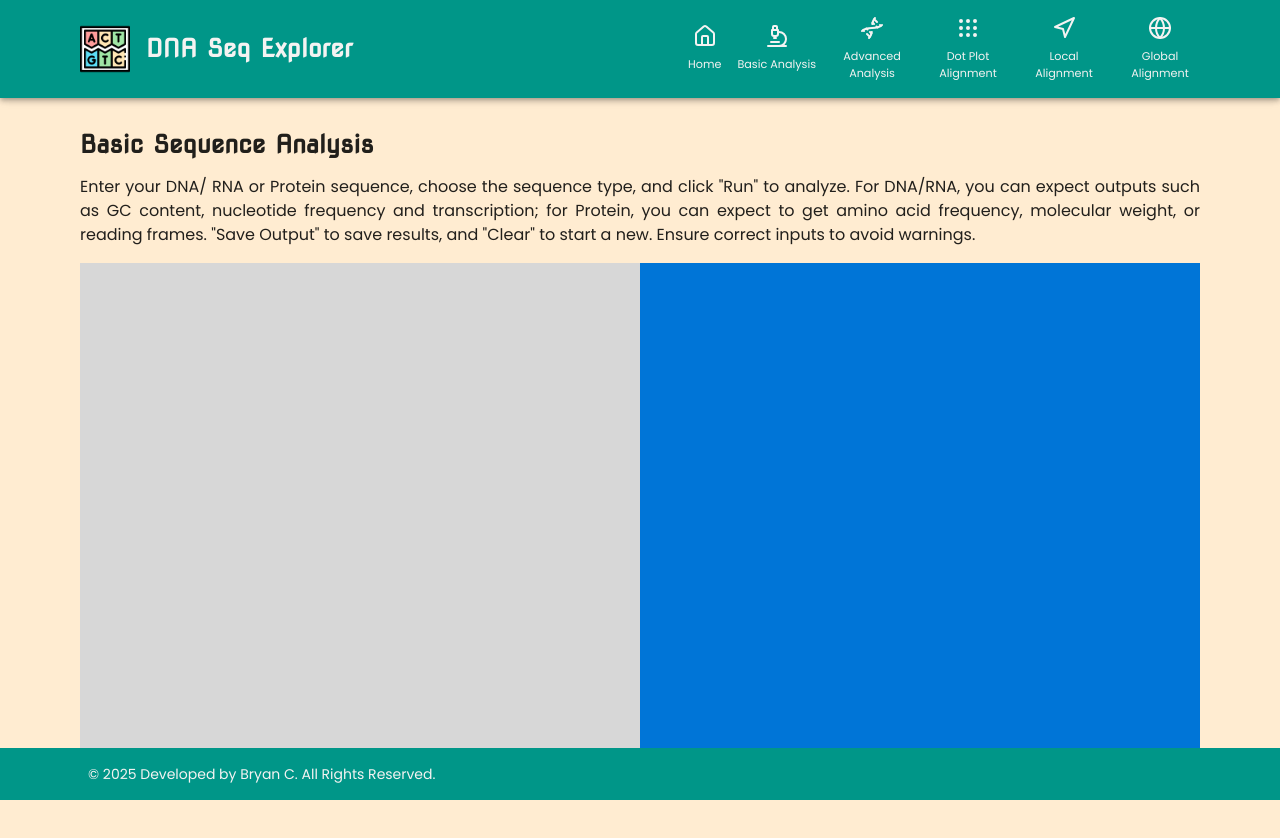
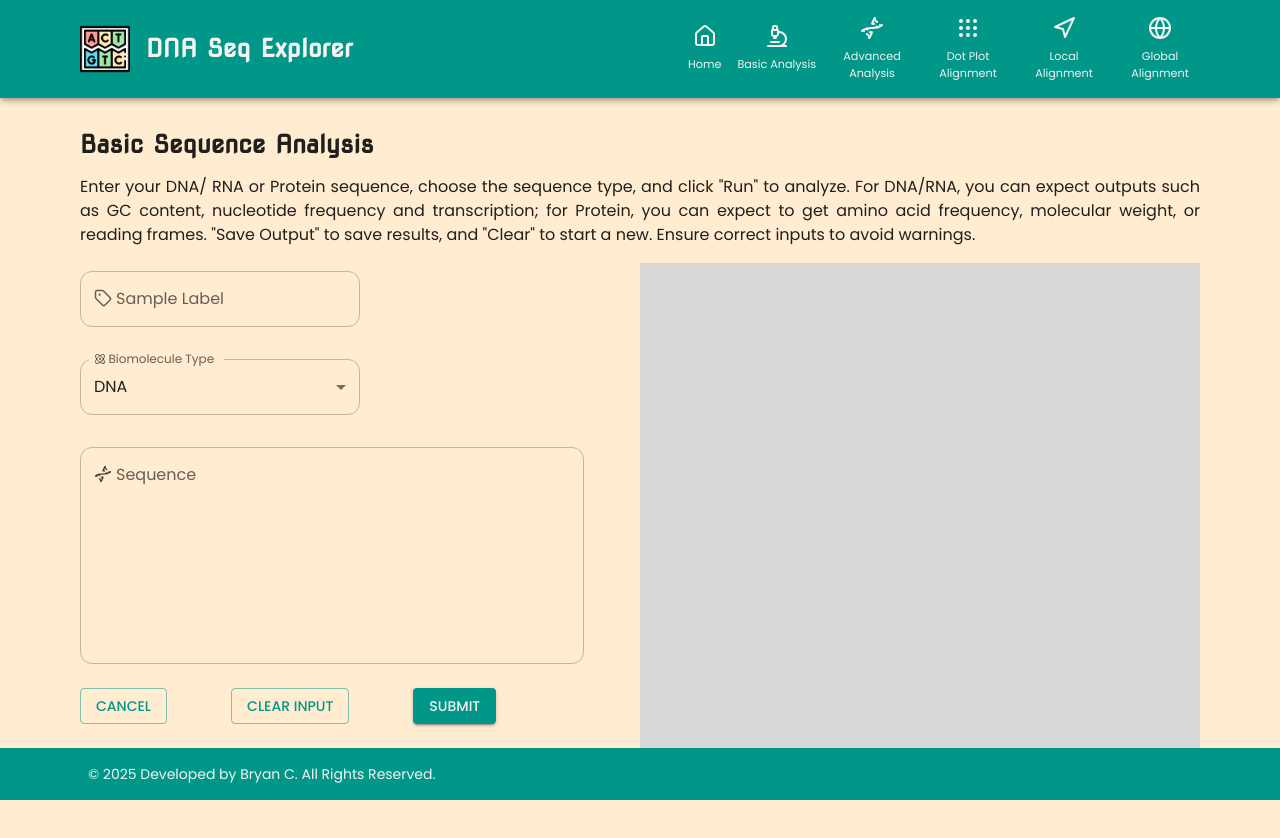
Before and after one commit to bryancastillo10/dna-seq-explorer, a React (Vite) app in the folder client/: page /basic in a window 1280 px wide. Shown: the top 838 px of the page. Built offline with nearby package versions, Linux system fonts and the light colour scheme.

Commit message:
🧩 component: static input block

```diff
--- /dev/null
+++ b/client/src/components/layout/InputSingleSequenceBlock.tsx
@@ -0,0 +1,67 @@
+import {
+  Box,
+  FormControl,
+  Select,
+  TextField,
+  InputLabel,
+  MenuItem,
+  Button
+} from "@mui/material";
+import { Tag, Atom, Dna  } from "lucide-react";
+import FormFieldLabel from "../ui/FormFieldLabel";
+const InputSingleSequenceBlock = () => {
+  const moleculeOptions = ["DNA", "RNA", "Protein"];
+
+  return (
+        <Box
+          sx={{
+            display:"flex",
+            flexDirection:"column",
+            gap: 2,
+            width: {xs:"100%", md:"50%"},
+          }}
+        >
+          <FormControl sx={{width: {xs: "100%", md:"50%"}, my: 1}}>
+              <TextField
+                id="seqLabel"
+                label={<FormFieldLabel label="Sample Label" icon={Tag} />}
+              />
+          </FormControl>
+          <FormControl sx={{width: {xs: "100%", md:"50%"} , my: 1}}>
+            <InputLabel sx={{
+                        display: "flex",
+                        alignItems: "center",
+                        gap: 0.4
+            }}>
+              <Atom size={16} />
+              Biomolecule Type
+            </InputLabel>
+            <Select
+                label="Hd Biomolecule Type"
+                id="seqType"
+                value="DNA"
+                onChange={() => { }}
+                fullWidth
+              >
+              {moleculeOptions.map(mole => (
+                <MenuItem key={mole} value={mole}>{mole}</MenuItem>))}
+            </Select>
+          </FormControl>
+          <FormControl sx={{width: {xs: "100%", md:"90%"}, my: 1}}>
+            <TextField
+              id="seq"
+              label={<FormFieldLabel label="Sequence" icon={Dna} />}
+              multiline
+              rows={8}
+            />
+          </FormControl>
+          <Box sx={{ flexWrap:"wrap", display:"flex", gap: 8}}>
+            <Button variant="outlined">Cancel</Button>
+            <Button  variant="outlined">Clear Input</Button>
+            <Button  variant="contained">Submit</Button>
+          </Box>
+      </Box>
+  )
+}
+
+export default InputSingleSequenceBlock;
--- /dev/null
+++ b/client/src/components/ui/FormFieldLabel.tsx
@@ -0,0 +1,23 @@
+import { Box } from "@mui/material";
+import type { LucideIcon } from "lucide-react";
+
+interface FormFieldLabelProps {
+    label: string;
+    icon?: LucideIcon;
+}
+
+
+const FormFieldLabel = ({label, icon:Icon}: FormFieldLabelProps) => {
+  return (
+      <Box sx={{
+          display: "flex",
+          alignItems: "center",
+          gap: 0.5
+      }}>
+      {Icon && <Icon size={18} />}
+      {label}
+    </Box>
+  )
+}
+
+export default FormFieldLabel;
--- a/client/src/constants/theme.ts
+++ b/client/src/constants/theme.ts
@@ -50,5 +50,19 @@ export const theme = createTheme({
         }
       }
     },
+    MuiOutlinedInput: {
+      styleOverrides: {
+        root: {
+          borderRadius: "12px",
+        }
+      }
+    },
+    MuiMenu: {
+      styleOverrides: {
+        paper: ({ theme }) => ({
+          backgroundColor: theme.palette.secondary.main,
+        }),
+      },
+    },
   }
 });
--- a/client/src/routes/basic.tsx
+++ b/client/src/routes/basic.tsx
@@ -1,6 +1,8 @@
 import { createFileRoute } from '@tanstack/react-router';
 import { Stack, Box } from '@mui/material';
+
 import SectionHeader from '@/components/layout/SectionHeader';
+import InputSingleSequenceBlock from '@/components/layout/InputSingleSequenceBlock';
 
 export const Route = createFileRoute('/basic')({
   component: RouteComponent,
@@ -22,20 +24,13 @@ function RouteComponent() {
         title="Basic Sequence Analysis"
         description={pageDescription}
       />
-      <Stack flexDirection="row"  marginTop={2}>
+      <Stack flexDirection={{xs: "column", md:"row"}} marginTop={2}>
+        <InputSingleSequenceBlock/>
         <Box
           sx={{
-            width: "50%",
+            width: {xs:"100%", md:"50%"},
             height: 500,
             backgroundColor: "#D7D7D7"
-          }}
-          ></Box>
-
-          <Box
-          sx={{
-            width: "50%",
-            height: 500,
-            backgroundColor: "#0075D7"
           }}
           ></Box>
       </Stack>
```
